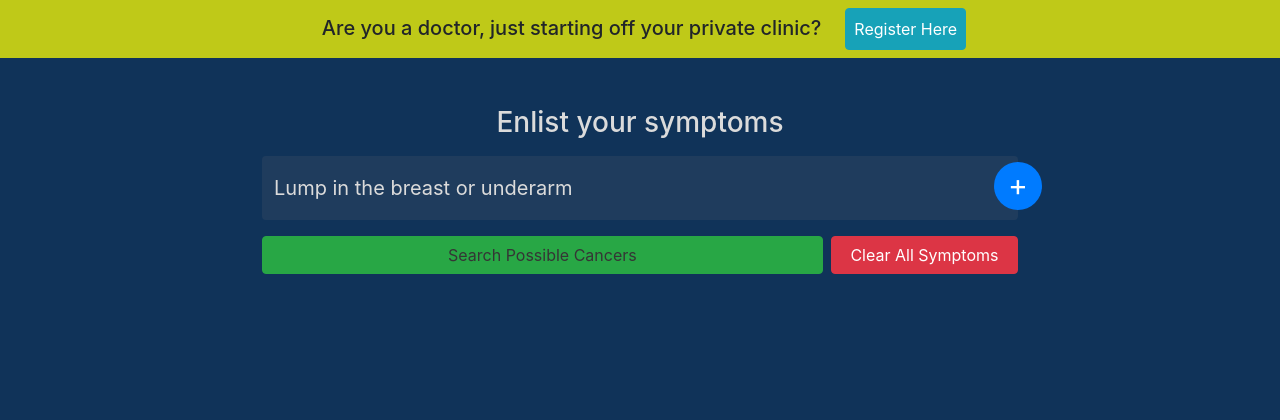
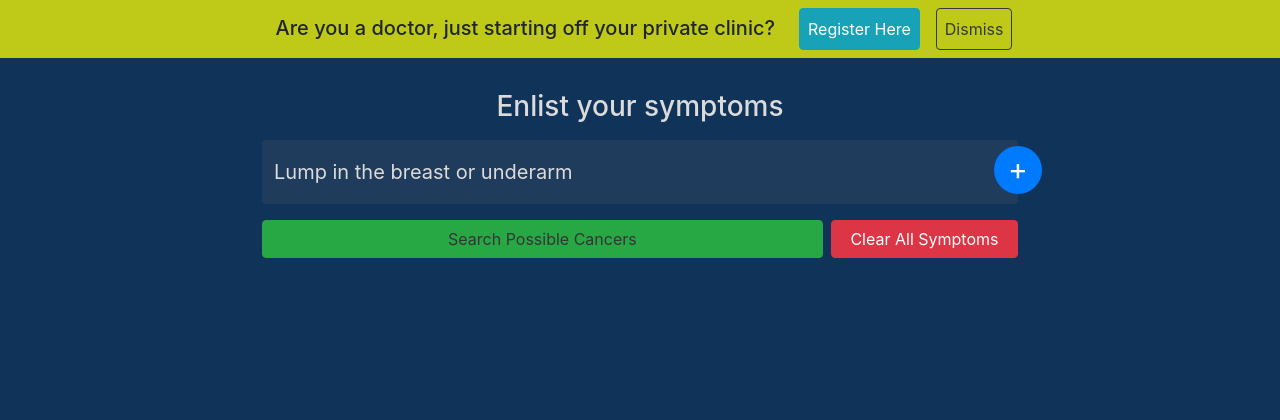
Before and after one commit to Manoj-E-S/DBMS-Medisight, a Flask app: page / in a window 1280 px wide. Shown: the part 66-486 px from the top of the page. Run offline with Flask 3, Linux system fonts and the light colour scheme; parts of the project's set-up code (start-up, migrations or seed data) failed here and were passed over; some libraries are stand-ins or nearby versions.

Commit message:
Add DiseaseTests Class for the new relationship, add dismiss functionality to the new doctor notification.

```diff
--- a/app.py
+++ b/app.py
@@ -11,7 +11,7 @@ from flask import render_template, json, jsonify, request, url_for, redirect, se
 
 # Custom Imports:
 from app_dependencies import app_setup
-from db_dependencies.models import Departments, Doctors, Tests, Symptoms, Diseases, DiseaseSymptoms
+from db_dependencies.models import Departments, DiseaseTests, Doctors, Tests, Symptoms, Diseases, DiseaseSymptoms
 
 '''
 END Imports ###################################################################################
@@ -109,7 +109,8 @@ def showTests(disease_name):
     try:
         query_result = (
             db.session.query(Tests, Departments.department_name)
-            .join(Diseases, Tests.test_id == Diseases.test_id)
+            .join(DiseaseTests, Tests.test_id == DiseaseTests.test_id)
+            .join(Diseases, DiseaseTests.disease_id == Diseases.disease_id)
             .join(Departments, Diseases.department_id == Departments.department_id)
             .filter(Diseases.disease_name == disease_name)
             .all()
--- a/static/js/enterSymptoms.js
+++ b/static/js/enterSymptoms.js
@@ -72,6 +72,10 @@ $("#registerDoctor").click(() => {
     window.location.href = "/registerDoctor";
 });
 
+$("#dismissTopNotification").click(() => {
+    $("#topNotification").remove();
+});
+
 // END Event Listeners
 
 
--- a/templates/enterSymptoms.html
+++ b/templates/enterSymptoms.html
@@ -7,12 +7,13 @@
 
 
 {% block body %}
-    <div class="box background-warning">
+    <div class="box background-warning" id="topNotification">
         <h5 class="p-2 m-2">Are you a doctor, just starting off your private clinic?</h5>
         <input class="btn btn-info p-2 m-2" type="button" value="Register Here" id="registerDoctor">
+        <input class="btn btn-outline-dark p-2 m-2" type="button" value="Dismiss" id="dismissTopNotification">
     </div>
     <div class="box-column main-central-container">
-        <h3 class="text-color-light p-2 m-2">Enlist your symptoms</h3>
+        <h3 class="text-color-light pb-2">Enlist your symptoms</h3>
         <form class="forms" id="symptomSelector" action="/showCancers" method="post">
             {% for i in range(select_elements) %}
                 {% if i != select_elements - 1: %}
```
Also changed, not shown: db_dependencies/models.py (+11 -2 lines).
